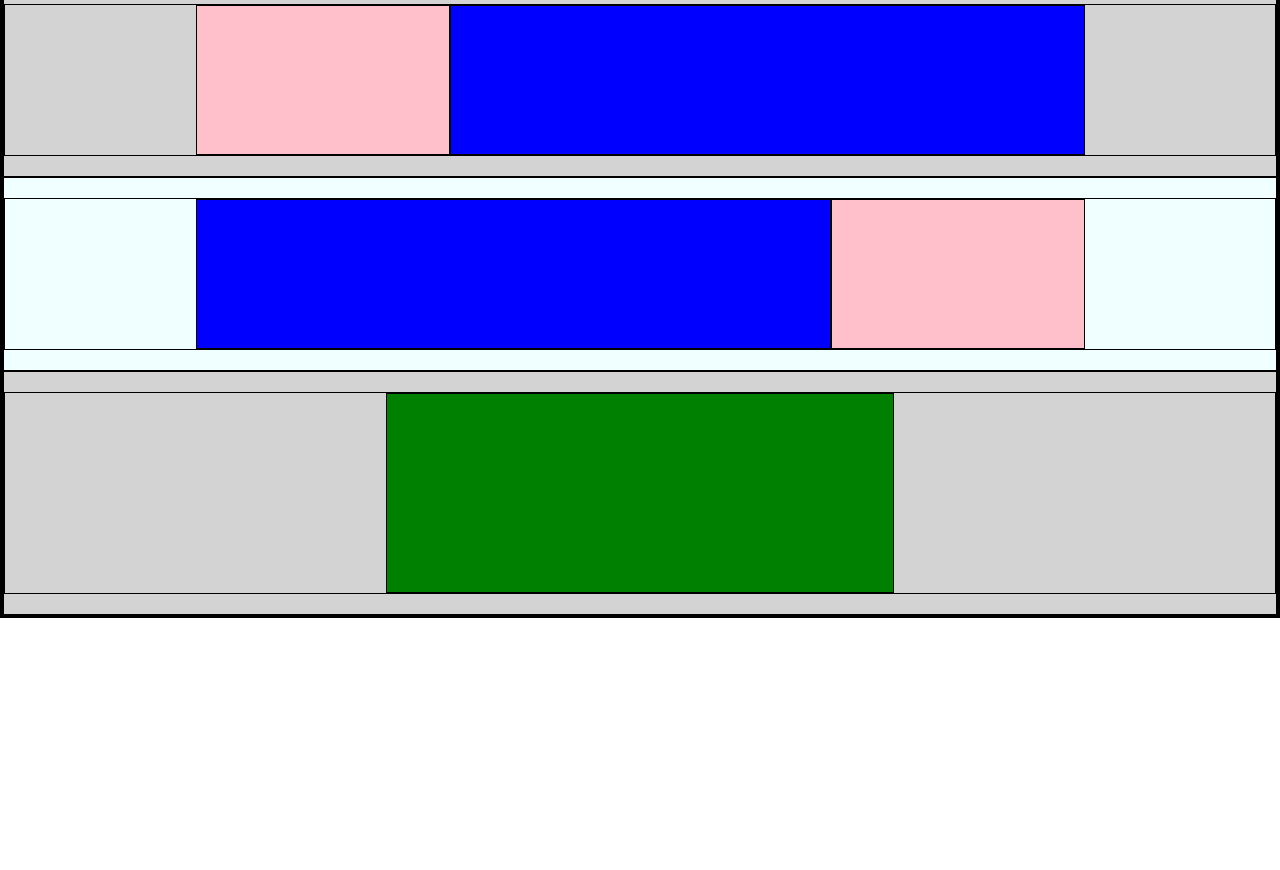
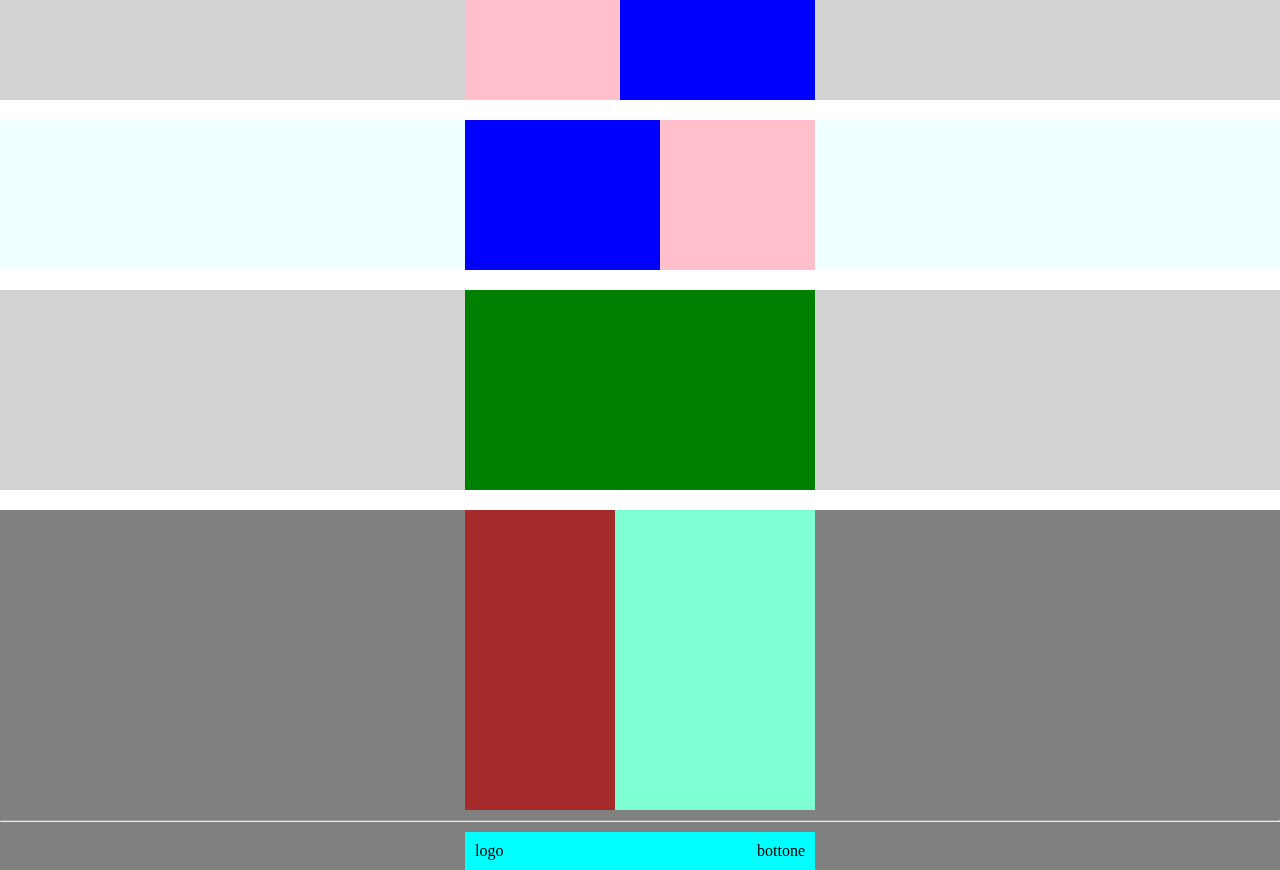
Before and after one commit to info-mic-info/htmlcss-struttura-discord, a plain HTML site: page index.html in a window 1280 px wide. Shown: the part 460-1330 px from the top of the page. Before the commit the page ends 1078 px from the top, so only its background shows below. Drawn offline with Linux system fonts and the light colour scheme.

Commit message:
add footer

```diff
--- a/index.html
+++ b/index.html
@@ -66,12 +66,32 @@
                 <div class="col-verde"></div>
             </div>
         </div>
+    </main>
 
+    <footer>
         <!-- CONTENITORE GRIGIO SCURO -->
+        <div class="container-blackgrey">
+            <div class="row4">
+                <div class="col4"></div>
+                <div class="col5"></div>
+                <div class="col5"></div>
+                <div class="col5"></div>
+                <div class="col5"></div>
+            </div>
+
+            <hr>
+
+            <div class="end">
+                <div class="endlogo">logo</div>
+                <div>bottone</div>
+            </div>
+
+        </div>
 
 
 
-    </main>
+
+    </footer>
 
 </body>
 
--- a/style.css
+++ b/style.css
@@ -2,7 +2,7 @@
     padding: 0;
     margin: 0;
     box-sizing: border-box;
-    border: solid 1px black;
+    /* border: solid 1px black; */
 }
 
 header {
@@ -49,8 +49,8 @@ ul {
 
 
 /* CONTAINER BLUE */
-.container-blue {
-    background-color: blue;
+.container-white {
+    background-color: white;
 }
 
 .row {
@@ -83,7 +83,7 @@ ul {
 
 .col-blue {
     background-color: blue;
-    width: 50%;
+    width: 195px;
     height: 150px;
 
 
@@ -91,7 +91,7 @@ ul {
 
 .col-pink {
     background-color: pink;
-    width: 20%;
+    width: 155px;
     height: 150px;
 }
 
@@ -114,10 +114,56 @@ ul {
 
 .col-verde {
     background-color: green;
-    width: 40%;
+    width: 350px;
     height: 200px;
+}
+
+/* FOOTER */
+
+footer {
+    background-color: grey;
 }
 
 /* CONTENITORE GRIGIO SCURO */
 
-.container-
+.container-blackgrey {
+    background-color: rgba(128, 128, 128, 0.228);
+
+}
+
+.row4 {
+    display: flex;
+    justify-content: center;
+    margin-bottom: 10px;
+
+}
+
+.col4 {
+    width: 150px;
+    background-color: brown;
+}
+
+.col5 {
+    width: calc(200px / 4);
+    height: 300px;
+    background-color: aquamarine;
+    display: flex;
+    justify-content: center;
+}
+
+
+
+hr {
+    color: white;
+}
+
+.end {
+    width: 350px;
+    background-color: aqua;
+    display: flex;
+    justify-content: space-between;
+    margin: 0 auto;
+    margin-top: 10px;
+    padding: 10px;
+
+}
```
